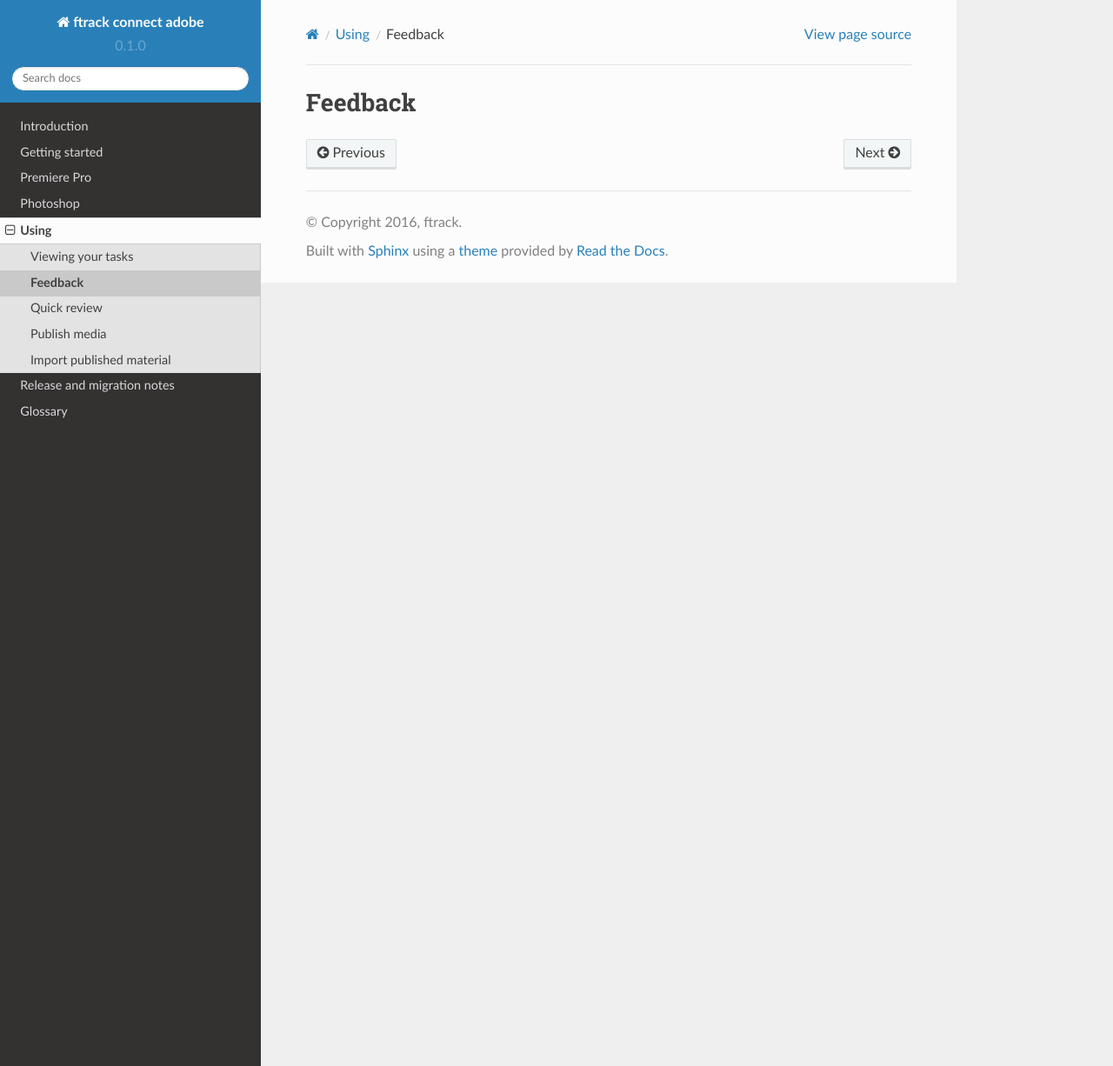
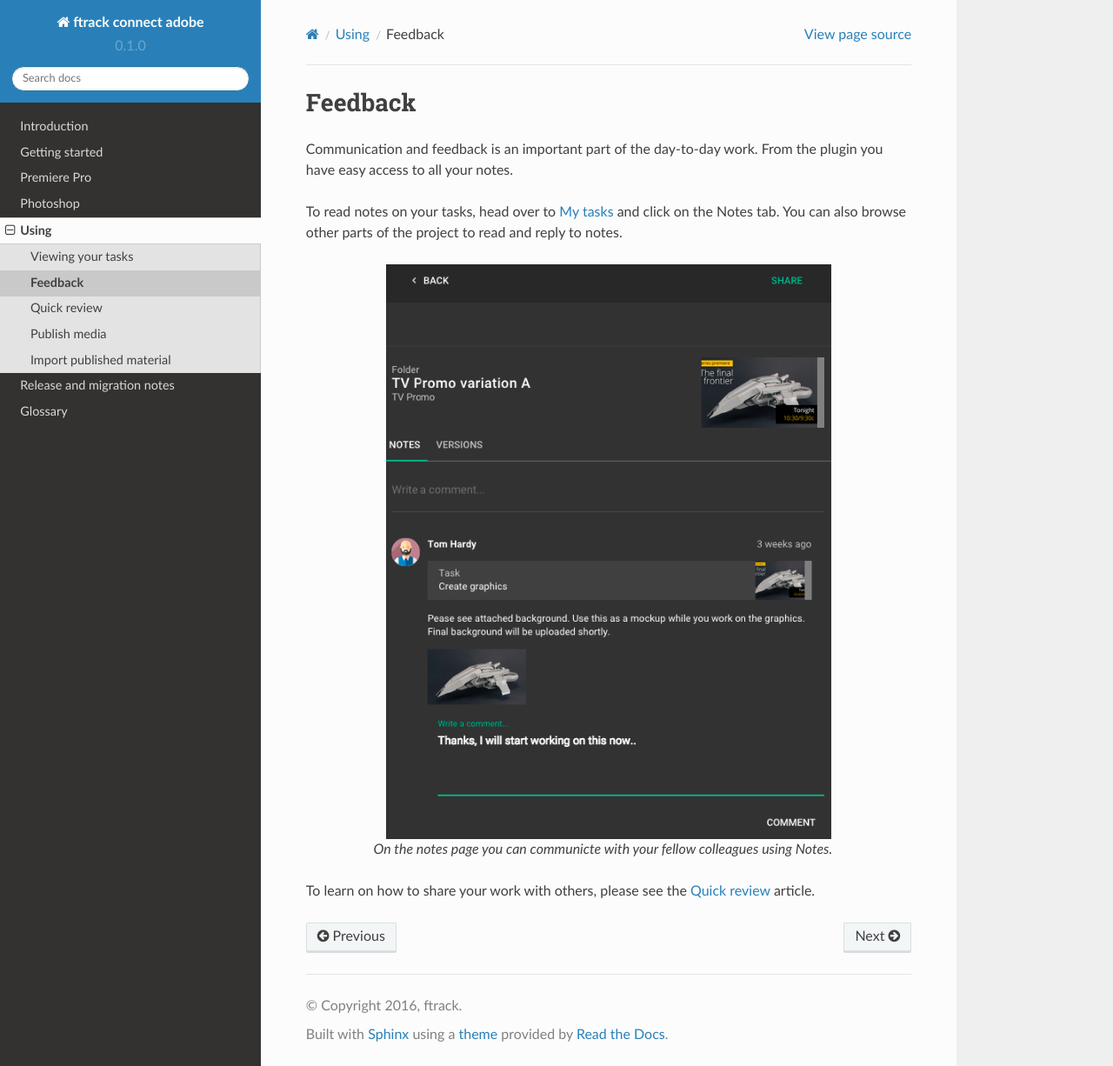
Before and after one commit to ftrackhq/ftrack-connect-spark-adobe, a Sphinx documentation site: the page built from doc/using/feedback.rst, in a window 1280 px wide and 1226 px high. Shown: the whole window at 87% size. Built offline with Sphinx 7.4.7 and the Read the Docs theme 2.0.0, drawn with Linux system fonts in a browser that asks for light colours.

Commit message:
Add feedback article and cross-references

```diff
--- a/doc/using/feedback.rst
+++ b/doc/using/feedback.rst
@@ -4,3 +4,19 @@
 ********
 Feedback
 ********
+
+Communication and feedback is an important part of the day-to-day work. From the
+plugin you have easy access to all your notes.
+
+To read notes on your tasks, head over to :ref:`My tasks <using/my_tasks>` and
+click on the Notes tab. You can also browse other parts of the project to read
+and reply to notes.
+
+.. figure:: /image/notes.png
+   :scale: 90 %
+   :align: center
+
+   On the notes page you can communicte with your fellow colleagues using Notes.
+
+To learn on how to share your work with others, please see the
+:ref:`using/quick_review` article.
--- a/doc/using/index.rst
+++ b/doc/using/index.rst
@@ -5,8 +5,8 @@
 Using
 *****
 
-Note that these articles are generic and may look and work slightly different
-depending on which application you're using.
+These articles are describing generic workflows and may look and work slightly
+differently depending on which application you're using.
 
 .. toctree::
     :maxdepth: 1
--- a/doc/using/my_tasks.rst
+++ b/doc/using/my_tasks.rst
@@ -1,5 +1,7 @@
 ..
     :copyright: Copyright (c) 2016 ftrack
+
+.. _using/my_tasks:
 
 ******************
 Viewing your tasks
--- a/doc/using/quick_review.rst
+++ b/doc/using/quick_review.rst
@@ -1,5 +1,7 @@
 ..
     :copyright: Copyright (c) 2016 ftrack
+
+.. _using/quick_review:
 
 ************
 Quick review
```
Also changed, not shown: doc/glossary.rst (+7 -0 lines), doc/using/publish.rst (+4 -3 lines), doc/image/notes.png (added).
